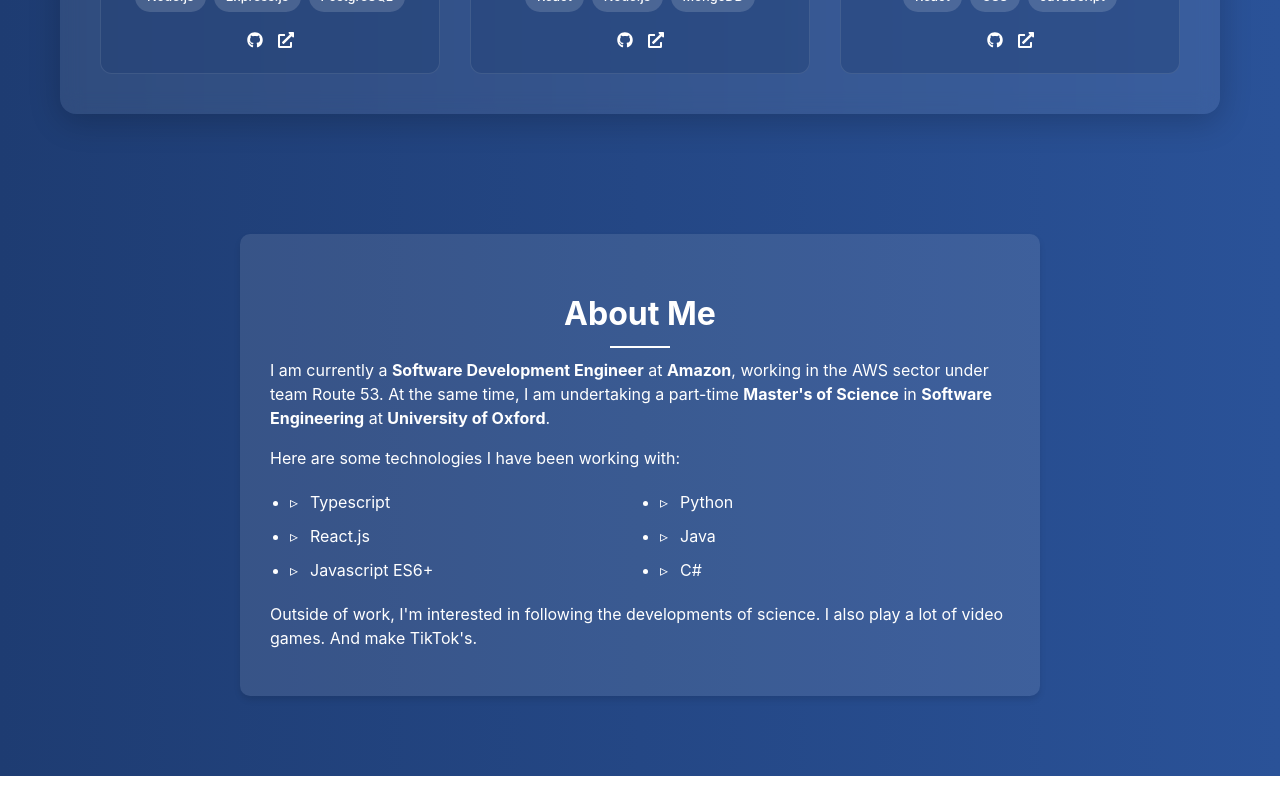
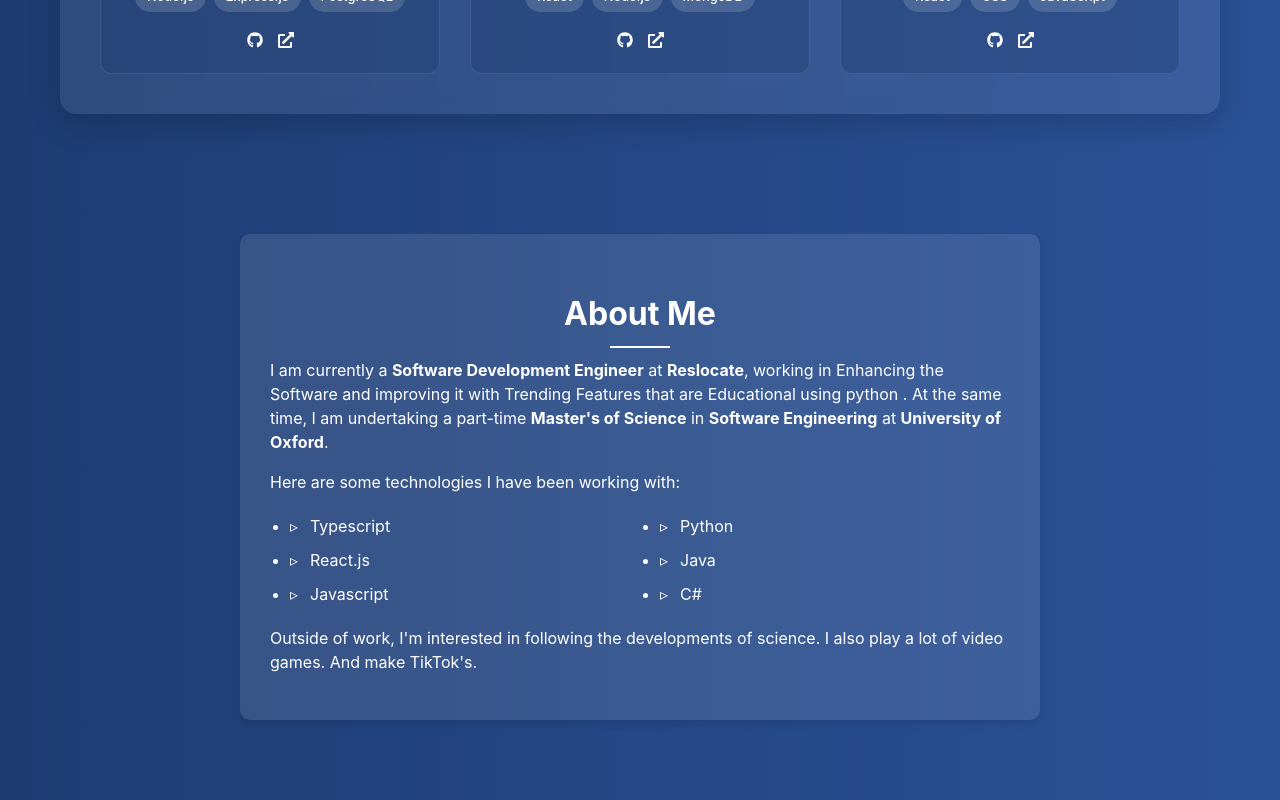
Before and after one commit to TonyStagon/MyPortfolio, a React (Vite) app: page / in a window 1280 px wide. Shown: the part 1818-2618 px from the top of the page. Before the commit the page ends 2594 px from the top, so only its background shows below. Built offline with nearby package versions, Linux system fonts and the light colour scheme.

Commit message:
About edited

```diff
--- a/src/components/Home.jsx
+++ b/src/components/Home.jsx
@@ -199,7 +199,7 @@ const Home = () => {
         <div className="about-section">
           <h2>About Me</h2>
           <p>
-            I am currently a <strong>Software Development Engineer</strong> at <strong>Amazon</strong>, working in the AWS sector under team Route 53. At the same time, I am undertaking a part-time <strong>Master's of Science</strong> in <strong>Software Engineering</strong> at <strong>University of Oxford</strong>.
+            I am currently a <strong>Software Development Engineer</strong> at <strong>Reslocate</strong>, working in Enhancing the Software and improving it with Trending Features that are  Educational using python . At the same time, I am undertaking a part-time <strong>Master's of Science</strong> in <strong>Software Engineering</strong> at <strong>University of Oxford</strong>.
           </p>
 
           <p>Here are some technologies I have been working with:</p>
@@ -209,7 +209,7 @@ const Home = () => {
             <li>Python</li>
             <li>React.js</li>
             <li>Java</li>
-            <li>Javascript ES6+</li>
+            <li>Javascript</li>
             <li>C#</li>
           </ul>
 
```
